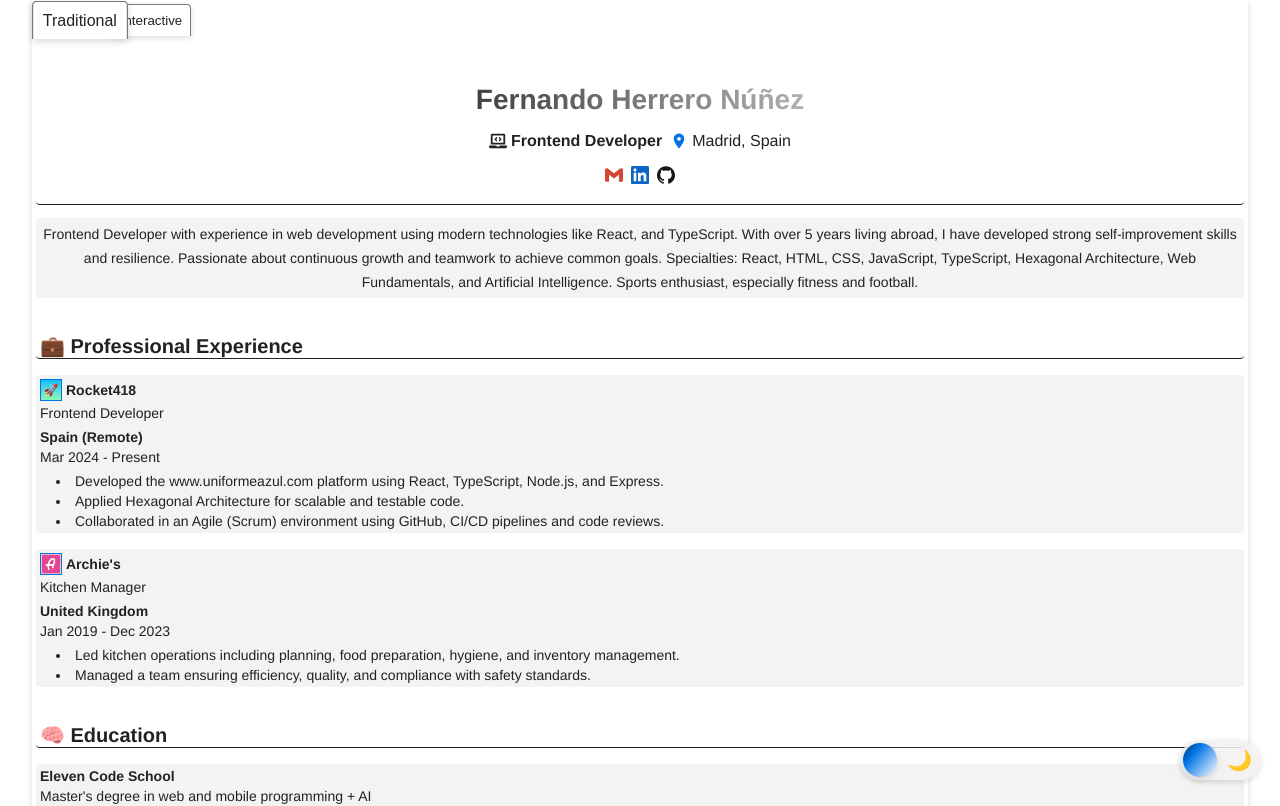
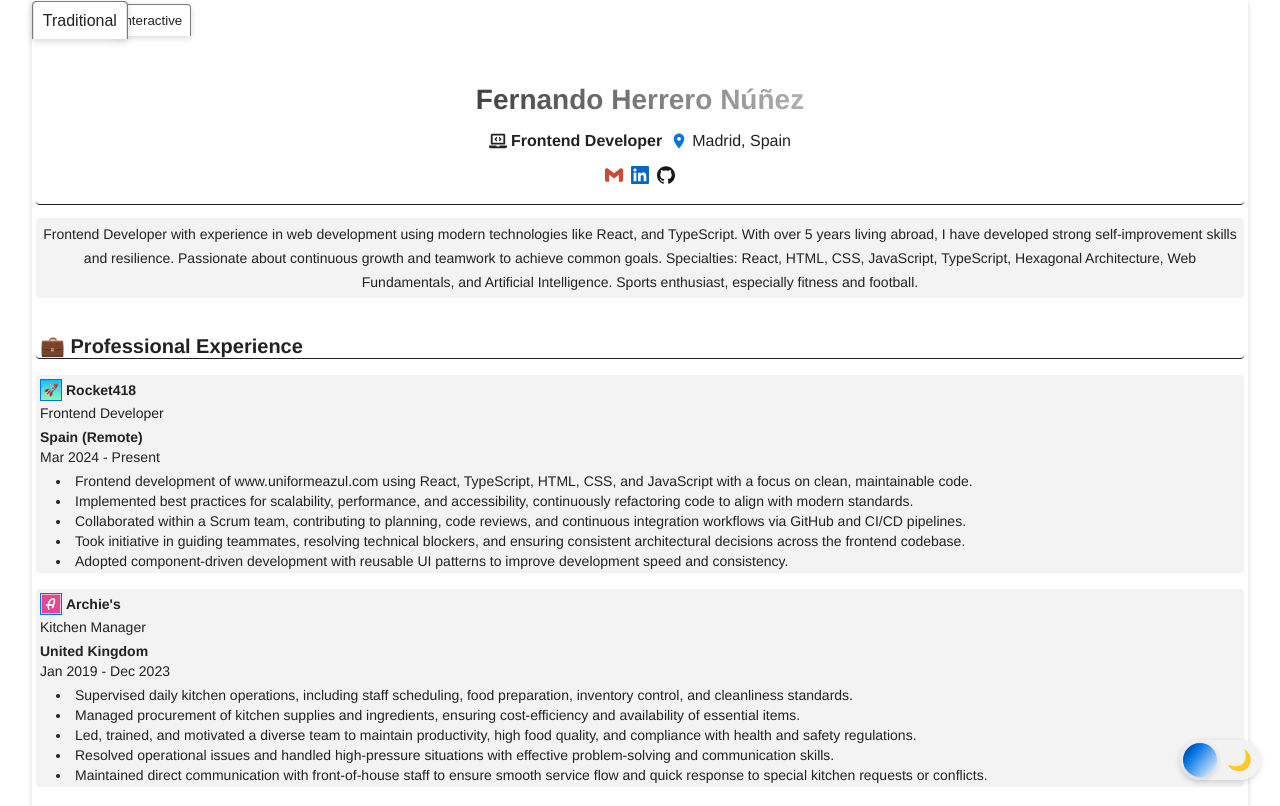
Before and after one commit to Fernando-Herrero/cv-online-react, a React (Vite) app: page / in a window 1280 px wide. Shown: the top 806 px of the page. Built offline with nearby package versions, Linux system fonts and the light colour scheme.

Commit message:
develop: add few changes in cvData

```diff
--- a/src/App.jsx
+++ b/src/App.jsx
@@ -50,9 +50,11 @@ Sports enthusiast, especially fitness and football.`,
 			period: "Mar 2024 - Present",
 			location: "Spain (Remote)",
 			responsibilities: [
-				"Developed the www.uniformeazul.com platform using React, TypeScript, Node.js, and Express.",
-				"Applied Hexagonal Architecture for scalable and testable code.",
-				"Collaborated in an Agile (Scrum) environment using GitHub, CI/CD pipelines and code reviews.",
+				"Frontend development of www.uniformeazul.com using React, TypeScript, HTML, CSS, and JavaScript with a focus on clean, maintainable code.",
+				"Implemented best practices for scalability, performance, and accessibility, continuously refactoring code to align with modern standards.",
+				"Collaborated within a Scrum team, contributing to planning, code reviews, and continuous integration workflows via GitHub and CI/CD pipelines.",
+				"Took initiative in guiding teammates, resolving technical blockers, and ensuring consistent architectural decisions across the frontend codebase.",
+				"Adopted component-driven development with reusable UI patterns to improve development speed and consistency.",
 			],
 		},
 		{
@@ -63,8 +65,11 @@ Sports enthusiast, especially fitness and football.`,
 			period: "Jan 2019 - Dec 2023",
 			location: "United Kingdom",
 			responsibilities: [
-				"Led kitchen operations including planning, food preparation, hygiene, and inventory management.",
-				"Managed a team ensuring efficiency, quality, and compliance with safety standards.",
+				"Supervised daily kitchen operations, including staff scheduling, food preparation, inventory control, and cleanliness standards.",
+				"Managed procurement of kitchen supplies and ingredients, ensuring cost-efficiency and availability of essential items.",
+				"Led, trained, and motivated a diverse team to maintain productivity, high food quality, and compliance with health and safety regulations.",
+				"Resolved operational issues and handled high-pressure situations with effective problem-solving and communication skills.",
+				"Maintained direct communication with front-of-house staff to ensure smooth service flow and quick response to special kitchen requests or conflicts.",
 			],
 		},
 	],
--- a/src/components/ProfesionalExperience/ProfessionalExperience.jsx
+++ b/src/components/ProfesionalExperience/ProfessionalExperience.jsx
@@ -11,7 +11,7 @@ export const ProfessionalExperience = (props) => {
 			activeTab={props.activeTab}
 			selectedItems={props.selectedItems}
 			toggleCheckedItems={props.toggleCheckedItems}
-			renderContent={({ image, company, position, location, period, responsibilities }) => (
+			renderContent={({ id, image, company, position, location, period, responsibilities }) => (
 				<>
 					<div className="item-title-group">
 						<span className="item-logo-title">
@@ -30,7 +30,7 @@ export const ProfessionalExperience = (props) => {
 					</div>
 					<ul className="experience-responsabilities">
 						{responsibilities.map((res, i) => (
-							<li key={`${company}-${i}`}>{res}</li>
+							<li key={`${id}}-${i}`}>{res}</li>
 						))}
 					</ul>
 				</>
```
